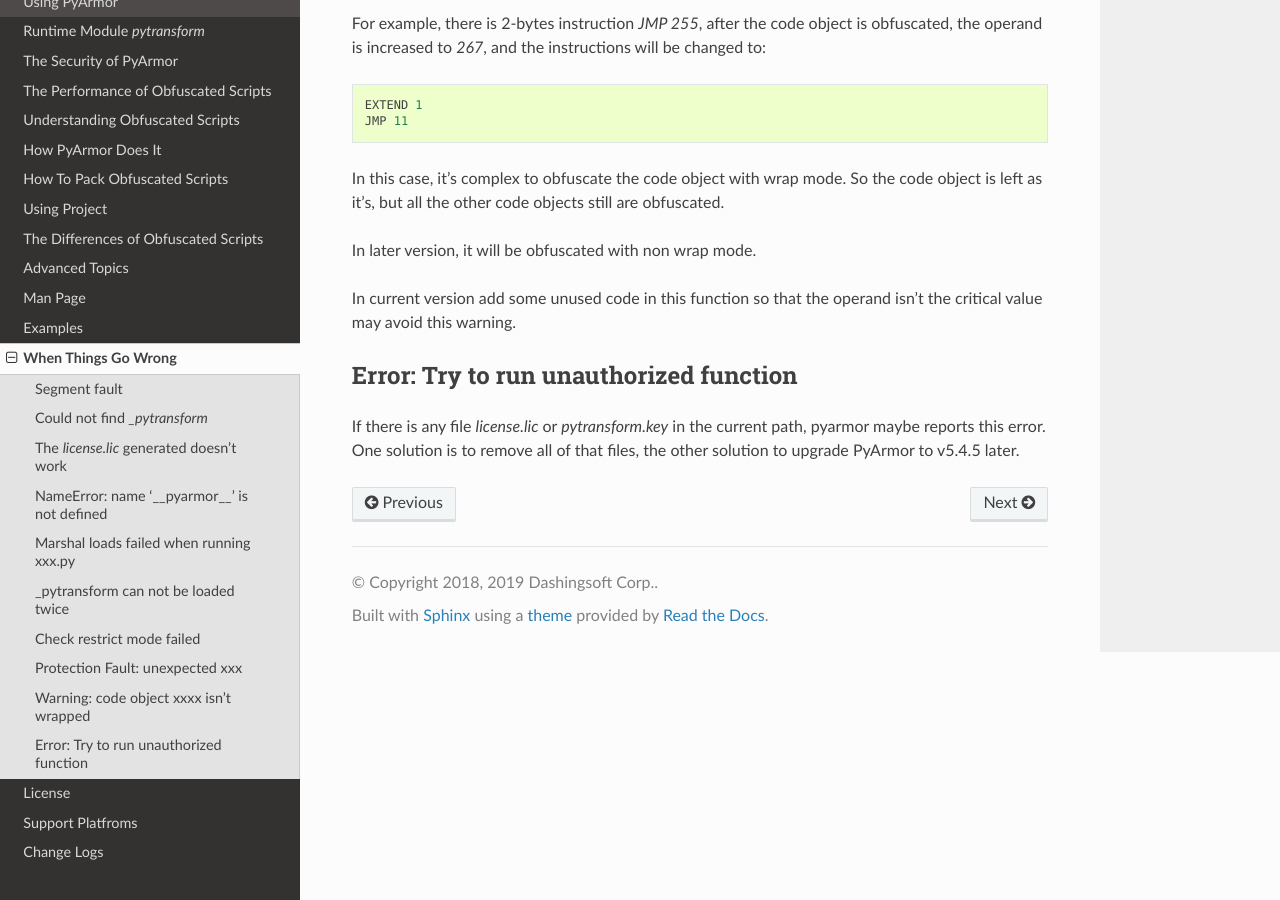
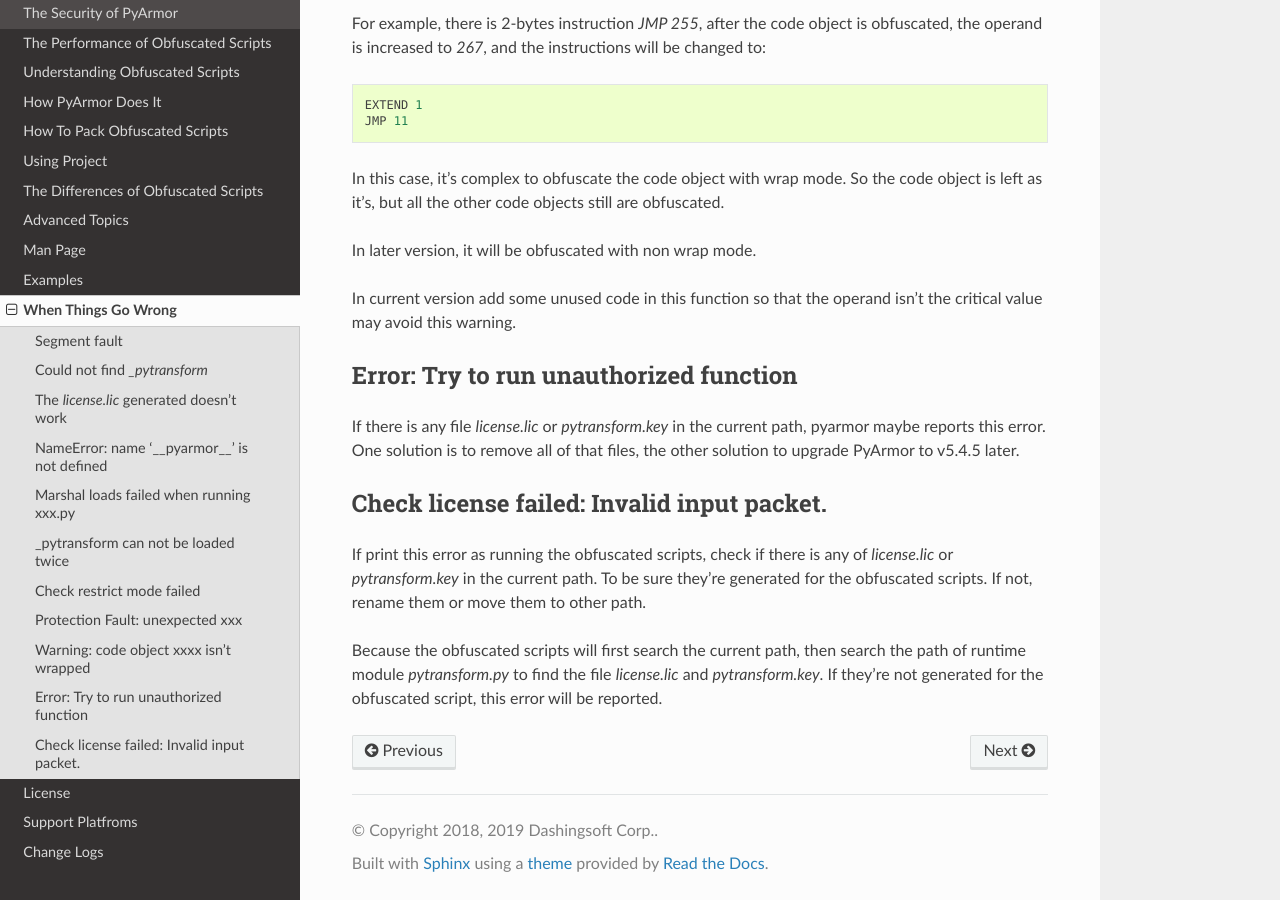
Before and after one commit to dashingsoft/pyarmor, a Sphinx documentation site: the page built from docs/questions.rst, in a window 1280 px wide and 900 px high, scrolled down 3180 px. Built offline with Sphinx 7.4.7 and the Read the Docs theme 2.0.0, drawn with Linux system fonts in a browser that asks for light colours.

Commit message:
Document license failed question

```diff
--- a/docs/questions.rst
+++ b/docs/questions.rst
@@ -174,6 +174,19 @@
 path, pyarmor maybe reports this error. One solution is to remove all
 of that files, the other solution to upgrade PyArmor to v5.4.5 later.
 
+Check license failed: Invalid input packet.
+-------------------------------------------
+
+If print this error as running the obfuscated scripts, check if there
+is any of `license.lic` or `pytransform.key` in the current path. To
+be sure they're generated for the obfuscated scripts. If not, rename
+them or move them to other path.
+
+Because the obfuscated scripts will first search the current path,
+then search the path of runtime module `pytransform.py` to find the
+file `license.lic` and `pytransform.key`. If they're not generated for
+the obfuscated script, this error will be reported.
+
 .. How easy is to recover obfuscated code?:
 
     If someone tries to break the obfuscation, he first must be an
```
